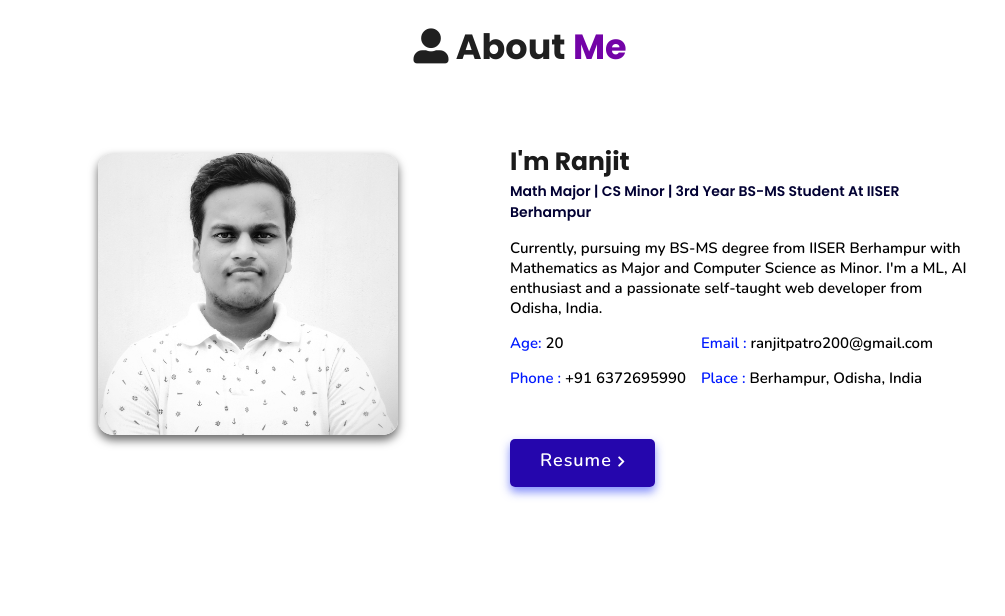
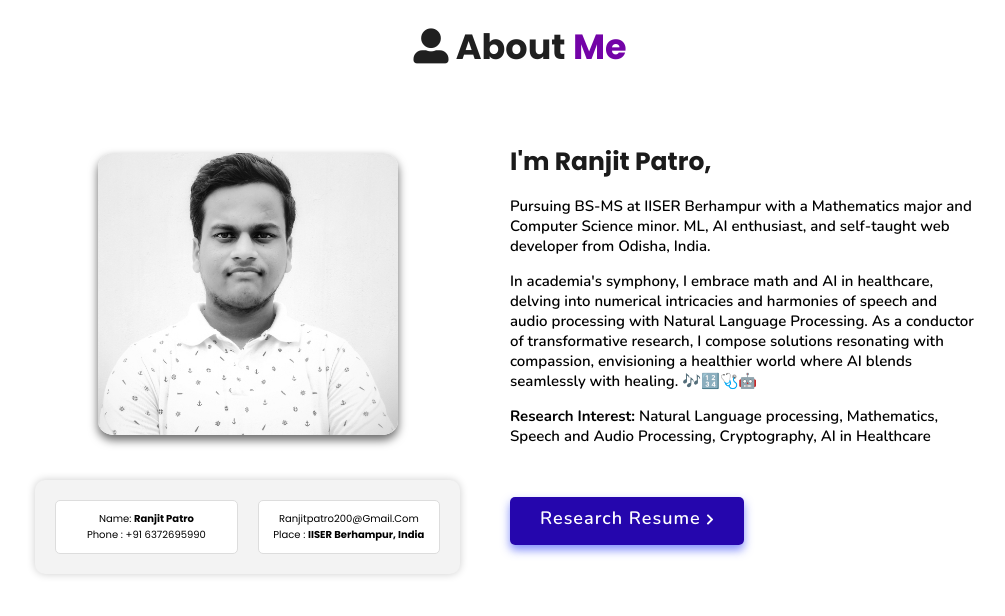
Before and after one commit to Ranjit246/portfolio-website, a plain HTML site: page index.html in a window 1280 px wide. Both pictures are taken after a click on the link "About Me". Shown: the part 800-1416 px from the top of the page, without its empty margins (120-1125 px from the left). Drawn offline with nearby package versions, Linux system fonts and the light colour scheme; no server answers.

Commit message:
Update index.html

```diff
--- a/index.html
+++ b/index.html
@@ -15,6 +15,40 @@
     <link id='favicon' rel="shortcut icon" href="./assets/images/favicon.png" type="image/x-png">
     <title>Portfolio | Ranjit Patro</title>
 </head>
+
+
+<style>
+  .box-container {
+    display: flex;
+    justify-content: space-between;
+    gap: 20px;
+    background-color: #f3f3f3;
+    padding: 20px;
+    border-radius: 10px;
+    box-shadow: 0 0 8px rgba(0, 0, 0, 0.2);
+  }
+
+  .box {
+    flex: 1;
+    padding: 10px;
+    border: 1px solid #ddd;
+    border-radius: 5px;
+    background-color: #fff;
+  }
+
+  .info {
+    margin: 0;
+    font-size: 16px;
+    color: #333;
+  }
+
+  .label {
+    font-weight: bold;
+    color: #555;
+  }
+</style>
+
+
 <body oncontextmenu="return false">
 
 <!-- navbar ends -->
@@ -56,26 +90,26 @@
 
     <div class="image">
         <img draggable="false" class="tilt" src="./assets/images/Ranjit.jpeg" alt="">
+        <div class="box-container">
+          <div class="box">
+            <p><span> Name: </span> <b>Ranjit Patro</b> </p>
+            <p><span> phone : </span> +91 6372695990</p>
+          </div>
+          <div class="box">
+            <p><span> </span> ranjitpatro200@gmail.com</p>
+            <p><span> place : </span> <b>IISER Berhampur, India </b></p>
+          </div>
+        </div>
     </div>
     <div class="content">
-        <h3>I'm Ranjit</h3>
-        <span class="tag">Math Major | CS Minor | 3rd Year BS-MS Student at IISER Berhampur</span>
+        <h3>I'm Ranjit Patro,</h3>
+        <p>Pursuing BS-MS at IISER Berhampur with a Mathematics major and Computer Science minor. ML, AI enthusiast, and self-taught web developer from Odisha, India.</p>
+        <p>In academia's symphony, I embrace math and AI in healthcare, delving into numerical intricacies and harmonies of speech and audio processing with Natural Language Processing. As a conductor of transformative research, I compose solutions resonating with compassion, envisioning a healthier world where AI blends seamlessly with healing. 🎶🔢🩺🤖</p>
+        <p> <b>Research Interest:</b> Natural Language processing, Mathematics, Speech and Audio Processing, Cryptography, AI in Healthcare</p>
 
-        <p>Currently, pursuing my BS-MS degree from IISER Berhampur with Mathematics as Major and Computer Science as Minor. I'm a ML, AI enthusiast and a passionate self-taught web developer from Odisha, India.</p>
-
-        <div class="box-container">
-            <div class="box">
-              <p><span> age: </span> 20</p>
-              <p><span> phone : </span> +91 6372695990</p>
-            </div>
-            <div class="box">
-              <p><span> email : </span> ranjitpatro200@gmail.com</p>
-              <p><span> place : </span> Berhampur, Odisha, India </p>
-            </div>
-        </div>
 
         <div class="resumebtn">
-            <a href="https://drive.google.com/file/d/1nBgs5v2fC3AMZMEaT9ZrT8eN692MuXHz/view?usp=sharing" class="btn"><span>Resume</span>
+            <a href="https://drive.google.com/file/d/1WSHC35-YZlPHxW61cMjzkB33yFfCsF6c/view?usp=sharing" class="btn"><span>Research Resume</span>
                 <i class="fas fa-chevron-right"></i>
             </a>
         </div>
```
